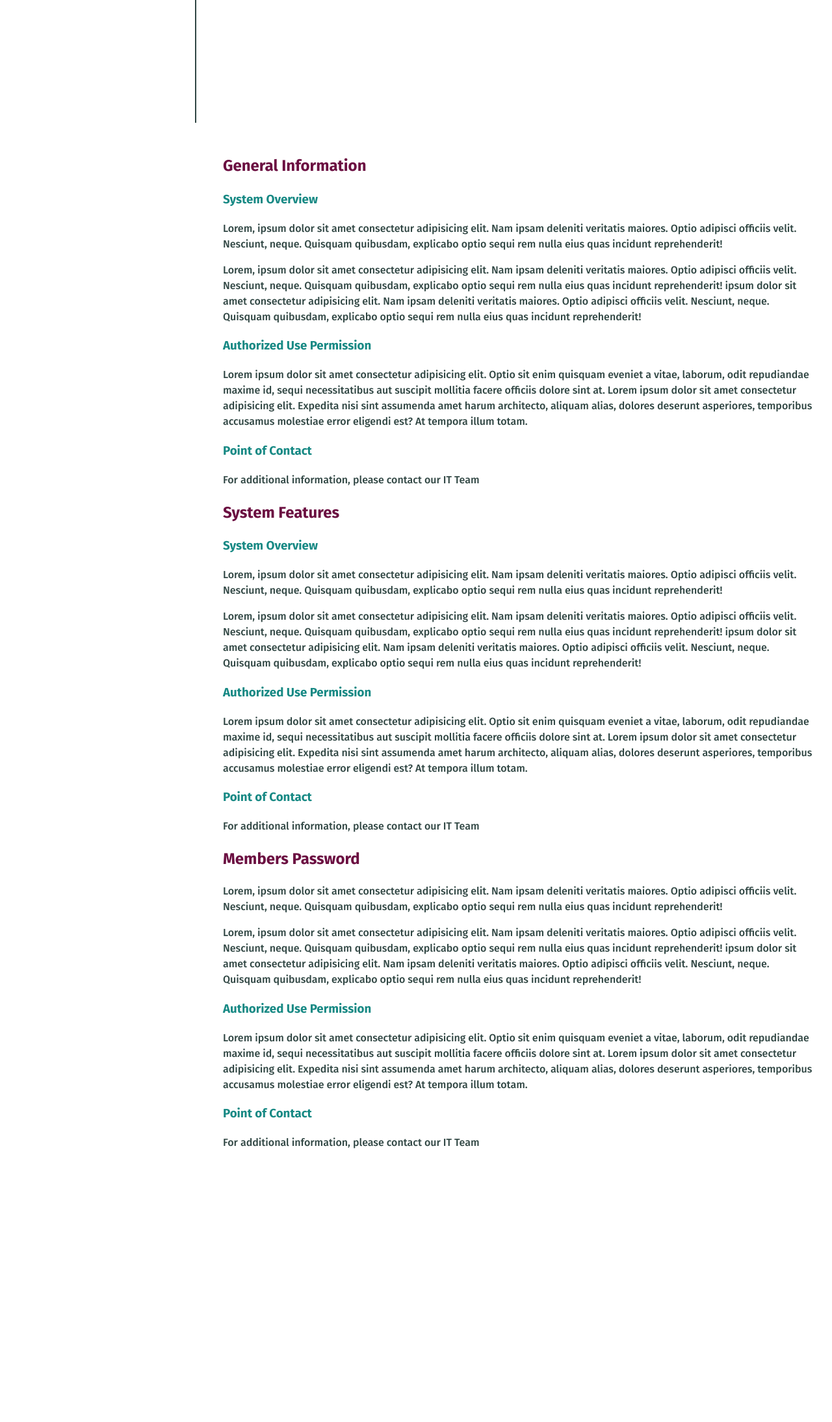
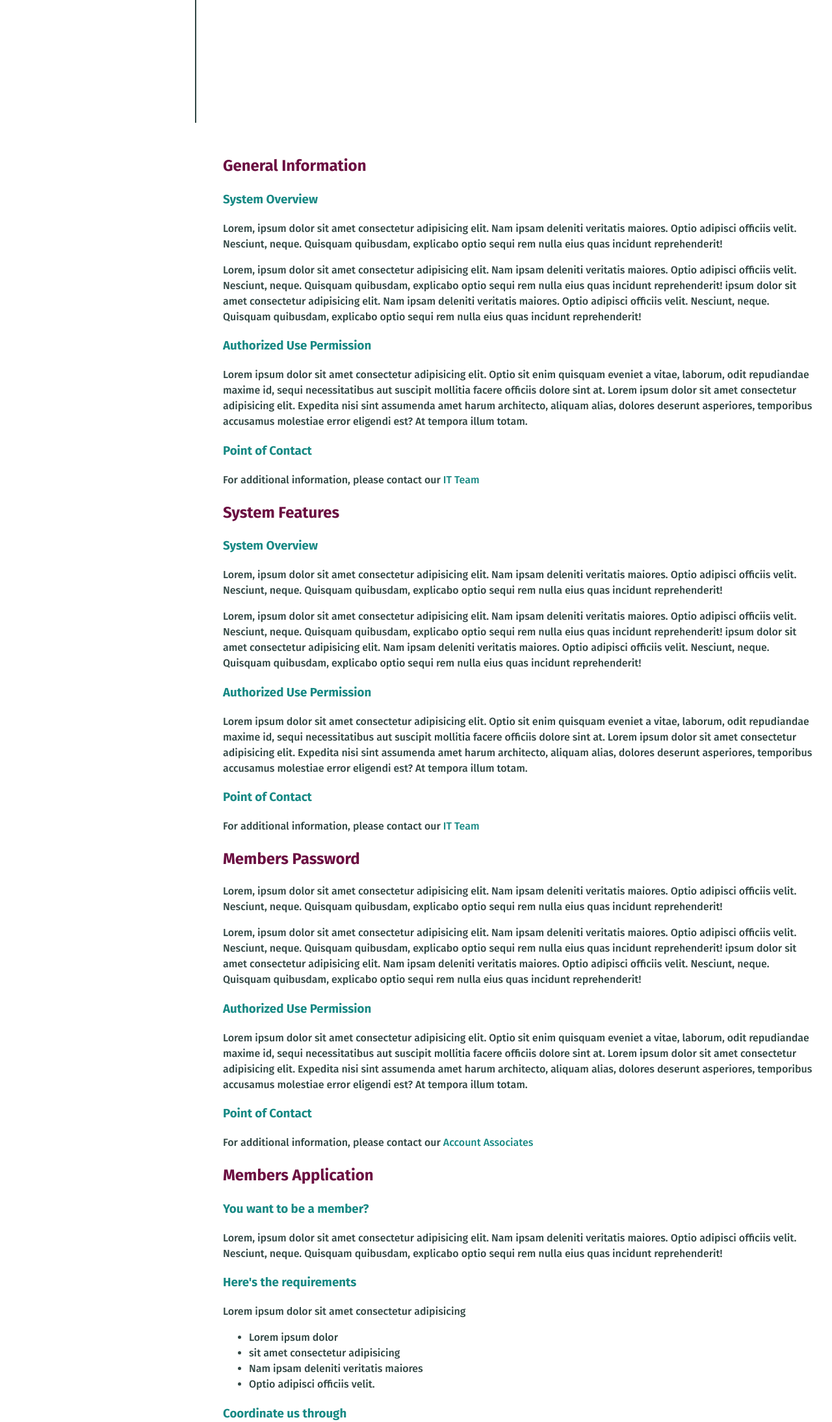
Before and after one commit to gbtan1991/Technical-Documentation, a plain HTML site: page index.html in a window 1280 px wide. Shown: the part 611-2800 px from the top of the page at 65% size. Before the commit the page ends 2418 px from the top, so only its background shows below. Drawn offline with Linux system fonts and the light colour scheme.

Commit message:
index styles
minimal adjustments

```diff
--- a/index.html
+++ b/index.html
@@ -21,10 +21,9 @@
     <li><a href="#gen-Inf">General Information</a></li>
     <li><a href="#sys-Feat">System Features</a></li>
     <li><a href="#mem-Pass">Members Password</a></li>
-    <li><a href="">Forgot your Password</a></li>
-    <li><a href="">Membership Application</a></li>
-    <li><a href="">Loan Application</a></li>
-    <li><a href="">Benefit Claims</a></li>
+    <li><a href="#mem-App">Membership Application</a></li>
+    <li><a href="#loan-App">Loan Application</a></li>
+    <li><a href="#ben-Claims">Benefit Claims</a></li>
 
   </ul>
 </nav>
@@ -115,11 +114,70 @@
 
         <h3>Point of Contact</h3>
 
-        <p>For additional information, please contact our <a href="">IT Team</a></p>
+        <p>For additional information, please contact our <a href="">Account Associates</a></p>
 
     </section>
 
+    <section class="main-section" >
+      <header id="mem-App">
+       <h2>Members Application</h2>
+      </header>
 
+
+        <h3>You want to be a member?</h3>
+        <p>Lorem, ipsum dolor sit amet consectetur adipisicing elit. Nam ipsam deleniti veritatis maiores. Optio adipisci officiis velit. Nesciunt, neque. Quisquam quibusdam, explicabo optio sequi rem nulla eius quas incidunt reprehenderit!</p>
+
+        <h3>Here's the requirements</h3>
+        <p>Lorem ipsum dolor sit amet consectetur adipisicing</p>
+        <ul>
+          <li>Lorem ipsum dolor</li>
+          <li>sit amet consectetur adipisicing</li>
+          <li>Nam ipsam deleniti veritatis maiores</li>
+          <li>Optio adipisci officiis velit.</li>
+        </ul>
+
+        <h3>Coordinate us through</h3>
+        <p>For additional information, please contact our <a href="">Account Associates</a></p>
+
+    </section>
+
+    <section class="main-section" >
+      <header id="loan-App">
+       <h2>Loan Application</h2>
+      </header>
+
+
+        <h3>You need loans?</h3>
+        <p>Lorem, ipsum dolor sit amet consectetur adipisicing elit. Nam ipsam deleniti veritatis maiores. Optio adipisci officiis velit. Nesciunt, neque. Quisquam quibusdam, explicabo optio sequi rem nulla eius quas incidunt reprehenderit!</p>
+
+        <h3>Here's the requirements</h3>
+        <p>Lorem ipsum dolor sit amet consectetur adipisicing</p>
+        <ul>
+          <li>Lorem ipsum dolor</li>
+          <li>sit amet consectetur adipisicing</li>
+          <li>Nam ipsam deleniti veritatis maiores</li>
+          <li>Optio adipisci officiis velit.</li>
+        </ul>
+
+        <h3>Coordinate us through</h3>
+        <p>For additional information, please contact our <a href="">Account Associates</a></p>
+
+    </section>
+
+    <section class="main-section" >
+      <header id="ben-Claims">
+       <h2>Benefit Claims</h2>
+      </header>
+
+
+        <h3>What is your status?</h3>
+        <p>Lorem, ipsum dolor sit amet consectetur adipisicing elit. Nam ipsam deleniti veritatis maiores. Optio adipisci officiis velit. Nesciunt, neque. Quisquam quibusdam, explicabo optio sequi rem nulla eius quas incidunt reprehenderit!</p>
+
+
+        <h3>Coordinate us through</h3>
+        <p>For additional information, please contact our <a href="">Account Associates</a></p>
+
+    </section>
 
 </main>
 
--- a/styles.css
+++ b/styles.css
@@ -67,10 +67,12 @@ header{
 
 
 
-#header{
+
+
+h2 a{
+    display: block;
+    padding: 0px 10px;
     text-align: center;
-    padding: 0px 10px;
-
 }
 
 
@@ -83,7 +85,7 @@ header{
 }
 
 
-section h3{
+.main-section h3{
     color: var(--dark-cyan);
 }
 
@@ -112,3 +114,7 @@ nav ul li:hover{
     background-color: var(--dark-cyan);
     color: var(--white)
 }
+
+section p a{
+    color: var(--dark-cyan);
+}
```
